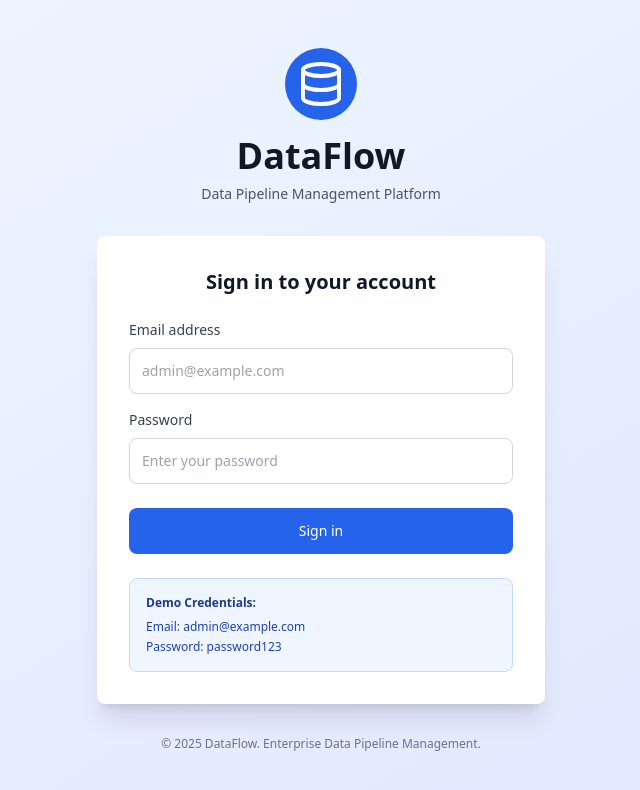
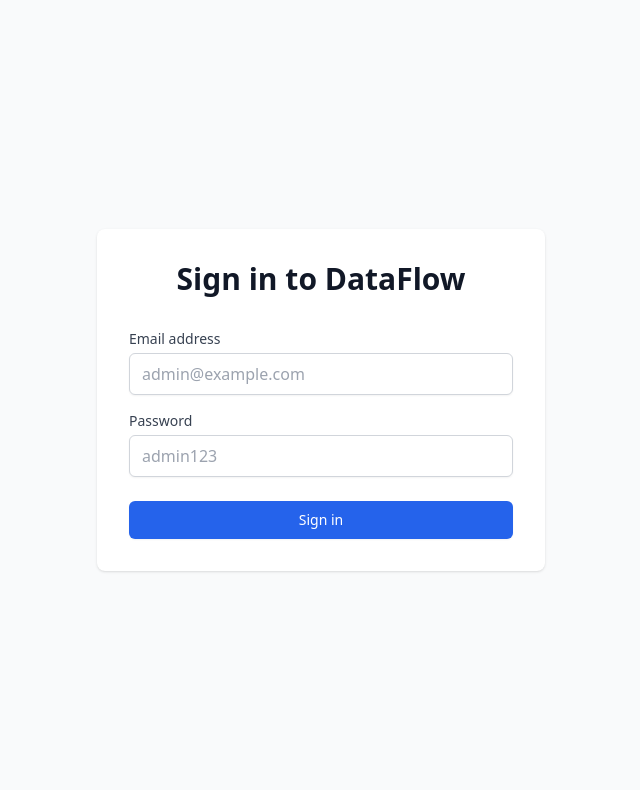
Before and after one commit to systemerrorlogs/dataflow, a Next.js app: page /login in a window 1280 px wide. Shown: the top 790 px of the page, without its empty margins (319-959 px from the left). Built offline with nearby package versions, Linux system fonts and the light colour scheme.

Commit message:
Creating the final pre-beta code

```diff
--- a/app/login/page.js
+++ b/app/login/page.js
@@ -1,145 +1,86 @@
+// app/login/page.js
 'use client';
-
+import { signIn } from 'next-auth/react';
 import { useState } from 'react';
-import { signIn } from 'next-auth/react';
 import { useRouter } from 'next/navigation';
-import { Database } from 'lucide-react';
 
 export default function LoginPage() {
   const [email, setEmail] = useState('');
   const [password, setPassword] = useState('');
   const [error, setError] = useState('');
-  const [loading, setLoading] = useState(false);
   const router = useRouter();
 
   const handleSubmit = async (e) => {
     e.preventDefault();
     setError('');
-    setLoading(true);
 
-    try {
     const result = await signIn('credentials', {
-        redirect: false,
       email,
       password,
+      redirect: false,
     });
 
     if (result?.error) {
-        setError(result.error);
-        setLoading(false);
+      setError('Invalid email or password');
     } else {
-        // Success - redirect to home
-        router.push('/');
-        router.refresh();
-      }
-    } catch (error) {
-      setError('An error occurred. Please try again.');
-      setLoading(false);
+      router.push('/dashboard');
     }
   };
 
   return (
-    <div className="min-h-screen flex items-center justify-center bg-gradient-to-br from-blue-50 to-indigo-100 py-12 px-4 sm:px-6 lg:px-8">
-      <div className="max-w-md w-full space-y-8">
-        <div className="text-center">
-          <div className="flex justify-center mb-4">
-            <div className="bg-blue-600 p-3 rounded-full">
-              <Database className="h-12 w-12 text-white" />
+    <div className="min-h-screen flex items-center justify-center bg-gray-50">
+      <div className="max-w-md w-full space-y-8 p-8 bg-white rounded-lg shadow">
+        <div>
+          <h2 className="text-center text-3xl font-bold text-gray-900">
+            Sign in to DataFlow
+          </h2>
         </div>
-          </div>
-          <h2 className="text-4xl font-bold text-gray-900">
-            DataFlow
-          </h2>
-          <p className="mt-2 text-sm text-gray-600">
-            Data Pipeline Management Platform
-          </p>
-        </div>
-
-        <div className="bg-white rounded-lg shadow-xl p-8">
-          <div className="mb-6">
-            <h3 className="text-xl font-semibold text-gray-900 text-center">
-              Sign in to your account
-            </h3>
-          </div>
-
-          <form className="space-y-6" onSubmit={handleSubmit}>
+        <form className="mt-8 space-y-6" onSubmit={handleSubmit}>
           {error && (
-              <div className="rounded-md bg-red-50 border border-red-200 p-4">
-                <div className="flex">
-                  <div className="text-sm text-red-800">{error}</div>
-                </div>
+            <div className="bg-red-50 border border-red-200 text-red-600 px-4 py-3 rounded">
+              {error}
             </div>
           )}
-
           <div className="space-y-4">
             <div>
-                <label htmlFor="email" className="block text-sm font-medium text-gray-700 mb-2">
+              <label htmlFor="email" className="block text-sm font-medium text-gray-700">
                 Email address
               </label>
               <input
                 id="email"
                 name="email"
                 type="email"
-                  autoComplete="email"
                 required
                 value={email}
                 onChange={(e) => setEmail(e.target.value)}
-                  className="appearance-none relative block w-full px-3 py-3 border border-gray-300 placeholder-gray-400 text-gray-900 rounded-lg focus:outline-none focus:ring-2 focus:ring-blue-500 focus:border-blue-500 sm:text-sm"
+                className="mt-1 block w-full px-3 py-2 border border-gray-300 rounded-md shadow-sm focus:ring-blue-500 focus:border-blue-500"
                 placeholder="admin@example.com"
               />
             </div>
-
             <div>
-                <label htmlFor="password" className="block text-sm font-medium text-gray-700 mb-2">
+              <label htmlFor="password" className="block text-sm font-medium text-gray-700">
                 Password
               </label>
               <input
                 id="password"
                 name="password"
                 type="password"
-                  autoComplete="current-password"
                 required
                 value={password}
                 onChange={(e) => setPassword(e.target.value)}
-                  className="appearance-none relative block w-full px-3 py-3 border border-gray-300 placeholder-gray-400 text-gray-900 rounded-lg focus:outline-none focus:ring-2 focus:ring-blue-500 focus:border-blue-500 sm:text-sm"
-                  placeholder="Enter your password"
+                className="mt-1 block w-full px-3 py-2 border border-gray-300 rounded-md shadow-sm focus:ring-blue-500 focus:border-blue-500"
+                placeholder="admin123"
               />
             </div>
           </div>
 
-            <div>
           <button
             type="submit"
-                disabled={loading}
-                className="group relative w-full flex justify-center py-3 px-4 border border-transparent text-sm font-medium rounded-lg text-white bg-blue-600 hover:bg-blue-700 focus:outline-none focus:ring-2 focus:ring-offset-2 focus:ring-blue-500 disabled:bg-gray-400 disabled:cursor-not-allowed transition-colors"
+            className="w-full flex justify-center py-2 px-4 border border-transparent rounded-md shadow-sm text-sm font-medium text-white bg-blue-600 hover:bg-blue-700 focus:outline-none focus:ring-2 focus:ring-offset-2 focus:ring-blue-500"
           >
-                {loading ? (
-                  <span className="flex items-center">
-                    <svg className="animate-spin -ml-1 mr-3 h-5 w-5 text-white" xmlns="http://www.w3.org/2000/svg" fill="none" viewBox="0 0 24 24">
-                      <circle className="opacity-25" cx="12" cy="12" r="10" stroke="currentColor" strokeWidth="4"></circle>
-                      <path className="opacity-75" fill="currentColor" d="M4 12a8 8 0 018-8V0C5.373 0 0 5.373 0 12h4zm2 5.291A7.962 7.962 0 014 12H0c0 3.042 1.135 5.824 3 7.938l3-2.647z"></path>
-                    </svg>
-                    Signing in...
-                  </span>
-                ) : (
-                  'Sign in'
-                )}
+            Sign in
           </button>
-            </div>
-
-            <div className="bg-blue-50 border border-blue-200 rounded-lg p-4">
-              <p className="text-xs text-blue-900 font-semibold mb-2">Demo Credentials:</p>
-              <div className="space-y-1 text-xs text-blue-800">
-                <p><span className="font-medium">Email:</span> admin@example.com</p>
-                <p><span className="font-medium">Password:</span> password123</p>
-              </div>
-            </div>
         </form>
-        </div>
-
-        <p className="text-center text-xs text-gray-500">
-          © 2025 DataFlow. Enterprise Data Pipeline Management.
-        </p>
       </div>
     </div>
   );
```
Lines whose indentation alone changed are shown as unchanged.
